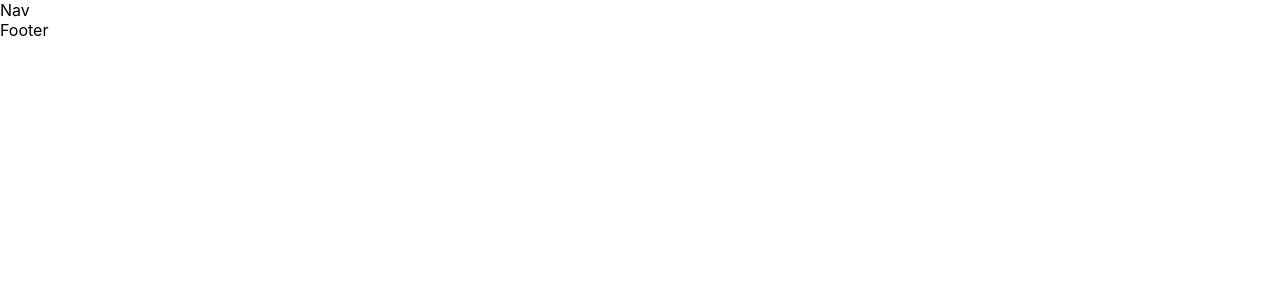
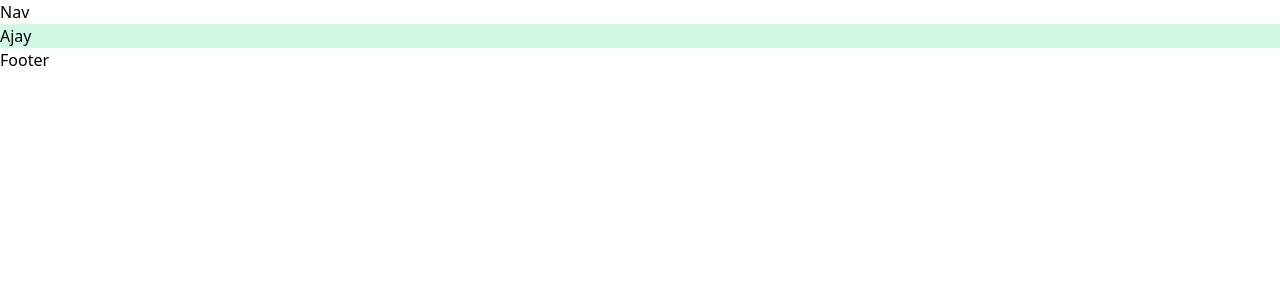
Before and after one commit to AjayprakashNarayanasamy/BLOG, a React (Create React App) app: page / in a window 1280 px wide. Shown: the top 300 px of the page. Built offline with nearby package versions, Linux system fonts and the light colour scheme.

Commit message:
Changes in error boundary

```diff
--- a/package.json
+++ b/package.json
@@ -15,6 +15,7 @@
     "react-dom": "^18.2.0",
     "react-router-dom": "^6.15.0",
     "react-scripts": "5.0.1",
+    "sass": "^1.66.1",
     "typescript": "^4.9.5",
     "web-vitals": "^2.1.4",
     "worker-plugin": "^5.0.1"
@@ -42,5 +43,8 @@
       "last 1 firefox version",
       "last 1 safari version"
     ]
+  },
+  "devDependencies": {
+    "tailwindcss": "^3.3.3"
   }
 }
--- a/src/App.tsx
+++ b/src/App.tsx
@@ -7,12 +7,15 @@ import {
   createBrowserRouter,
   createRoutesFromElements,
 } from "react-router-dom";
+import MyErrorBoundaryExample from "./ErrorHandler/errorBoundary";
 
 function App() {
   return (
-    <Suspense fallback={<>Loading...</>}>
-      <RouterProvider router={router}></RouterProvider>
-    </Suspense>
+    <MyErrorBoundaryExample fallback="fallback">
+      <Suspense fallback={<>Loading...</>}>
+        <RouterProvider router={router}></RouterProvider>
+      </Suspense>
+    </MyErrorBoundaryExample>
   );
 }
 
--- /dev/null
+++ b/src/ErrorHandler/errorBoundary.tsx
@@ -0,0 +1,32 @@
+import React from 'react';
+type MyProps = {
+  fallback: string;
+  children: React.ReactNode;
+};
+
+class MyErrorBoundaryExample extends React.Component<MyProps> {
+  state = {
+    error: null,
+  };
+
+  static getDerivedStateFromError(error:any) {
+    // Update state so next render shows fallback UI.
+    return { error: error };
+  }
+
+  componentDidCatch(error:any, info:any) {
+    console.log("error, info" , error, info )
+    // Log the error to an error reporting service
+
+  }
+
+  render() {
+    if (this.state.error) {
+      // You can render any custom fallback UI
+      return <p>{this.props.fallback}</p>;
+    }
+    return <>{(this.props as any).children}</> ;
+  }
+}
+
+export default MyErrorBoundaryExample;
--- /dev/null
+++ b/src/ErrorHandler/index.tsx
@@ -0,0 +1 @@
+import ErrorBoundary from "./errorBoundary";
--- a/src/index.css
+++ b/src/index.css
@@ -1,13 +1,3 @@
-body {
-  margin: 0;
-  font-family: -apple-system, BlinkMacSystemFont, 'Segoe UI', 'Roboto', 'Oxygen',
-    'Ubuntu', 'Cantarell', 'Fira Sans', 'Droid Sans', 'Helvetica Neue',
-    sans-serif;
-  -webkit-font-smoothing: antialiased;
-  -moz-osx-font-smoothing: grayscale;
-}
-
-code {
-  font-family: source-code-pro, Menlo, Monaco, Consolas, 'Courier New',
-    monospace;
-}
+@tailwind base;
+@tailwind components;
+@tailwind utilities;
--- a/src/index.tsx
+++ b/src/index.tsx
@@ -3,13 +3,16 @@ import ReactDOM from 'react-dom/client';
 import './index.css';
 import App from './App';
 import reportWebVitals from './reportWebVitals';
+import MyErrorBoundaryExample from './ErrorHandler/errorBoundary';
 
 const root = ReactDOM.createRoot(
   document.getElementById('root') as HTMLElement
 );
 root.render(
   <React.StrictMode>
+    <MyErrorBoundaryExample fallback="fallback">
     <App />
+    </MyErrorBoundaryExample>
   </React.StrictMode>
 );
 
--- a/src/pages/home/home.tsx
+++ b/src/pages/home/home.tsx
@@ -3,8 +3,8 @@ import React, { useState } from 'react';
 export default function Home() {
 
   return (
-    <div>
-
+    <div className='bg-emerald-100'>
+    Ajay
     </div>
   );
 }
--- a/src/pages/login/login.tsx
+++ b/src/pages/login/login.tsx
@@ -2,6 +2,11 @@ import React from 'react';
 
 function Login()
 {
+   if(2 == 2)
+   {
+   throw new Error("Test");
+
+   }
  return (
     <>
     Login
--- a/src/routes/routes.tsx
+++ b/src/routes/routes.tsx
@@ -5,6 +5,7 @@ import {
   createBrowserRouter,
   createRoutesFromElements,
 } from "react-router-dom";
+import ErrorBoundary from "../ErrorHandler/errorBoundary";
 const Home = lazy(() => import("../pages/home/home"));
 const Login = lazy(() => import("../pages/login/login"));
 const Register = lazy(() => import("../pages/register/register"));
@@ -13,6 +14,7 @@ const ViewSingleBlog = lazy(
   () => import("../pages/viewSingleBlog/viewSingleBlog")
 );
 const RootLayout = lazy(() => import("../layout/rootLayout"));
+
 export const router = createBrowserRouter([
   {
     path: "/",
@@ -20,24 +22,44 @@ export const router = createBrowserRouter([
     children: [
       {
         path: "/",
-        element: <Home />,
+        element: (
+          <ErrorBoundary fallback="fallback">
+            <Home />
+          </ErrorBoundary>
+        ),
       },
       {
         path: "/createblog",
-        element: <CreateBlog />,
+        element: (
+          <ErrorBoundary fallback="fallback">
+            <CreateBlog />
+          </ErrorBoundary>
+        ),
       },
       {
         path: "/viewsingleblog",
-        element: <ViewSingleBlog />,
+        element: (
+          <ErrorBoundary fallback="fallback">
+            <ViewSingleBlog />
+          </ErrorBoundary>
+        ),
       },
     ],
   },
   {
     path: "/login",
-    element: <Login />,
+    element: (
+      <ErrorBoundary fallback="fallback">
+        <Login />
+      </ErrorBoundary>
+    ),
   },
   {
     path: "/register",
-    element: <Register />,
+    element: (
+      <ErrorBoundary fallback="fallback">
+        <Register />
+      </ErrorBoundary>
+    ),
   },
 ]);
--- /dev/null
+++ b/tailwind.config.js
@@ -0,0 +1,10 @@
+/** @type {import('tailwindcss').Config} */
+module.exports = {
+  content: [
+    "./src/**/*.{js,jsx,ts,tsx}",
+  ],
+  theme: {
+    extend: {},
+  },
+  plugins: [],
+}
```
Also changed, not shown: 1 other file (tests, documents, lock files or other folders).
